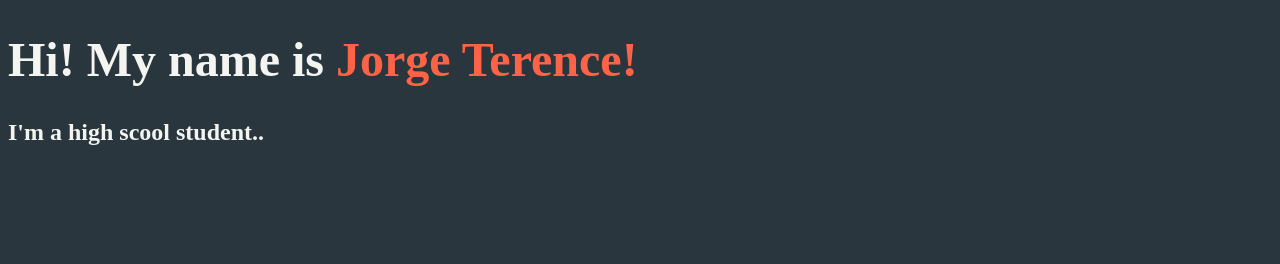
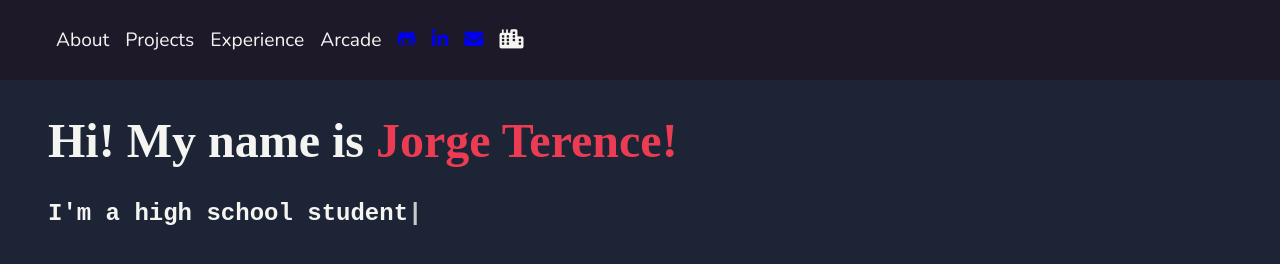
Before and after one commit to JorgeTerence/jorgeterence.github.io, a plain HTML site: page index.html in a window 1280 px wide. Drawn offline with nearby package versions, Linux system fonts and the light colour scheme; a web font is replaced by a local one.

Commit message:
Added some links 🔗 and font awesome icons

```diff
--- a/css/main.css
+++ b/css/main.css
@@ -1,8 +1,41 @@
-@import url(https://fonts.bunny.net/css?family=swanky-and-moo-moo:400);
+@import url(https://fonts.bunny.net/css?family=fira-mono:400,700|nunito:400,400i,700,700i|swanky-and-moo-moo:400);
+
+:root {
+  --bg-100: hsl(258, 24%, 13%);
+  --bg-200: hsl(220, 32%, 16%);
+  --bg-300: hsl(200, 20%, 20%);
+
+  --fg-300: hsl(60, 10%, 95%);
+
+  --accent-200: hsl(352, 82%, 58%);
+}
 
 body {
-  background-color: hsl(200, 20%, 20%);
-  color: hsl(60, 10%, 95%);
+  background-color: var(--bg-200);
+  color: var(--fg-300);
+  margin: 0;
+}
+
+nav {
+  padding: 0.5rem 1rem;
+  background-color: var(--bg-100);
+}
+
+nav ul {
+  display: flex;
+  list-style: none;
+  gap: 1rem;
+  font-family: 'Nunito', 'Gill Sans', Calibri, sans-serif;
+  font-size: 1.2em;
+}
+
+.icon {
+  width: 20px;
+  background-color: var(--fg-300);
+}
+
+.welcome {
+  padding-left: 3rem;
 }
 
 h1 {
@@ -11,5 +44,24 @@ h1 {
 }
 
 .name {
-  color: tomato;
+  color: var(--accent-200);
 }
+
+#greeting {
+  font-family: 'Fira Mono', 'Courier New', Courier, monospace;
+}
+
+#greeting::after {
+  content: "|";
+  opacity: 0.8;
+}
+
+#greeting.blink::after {
+  animation: blink 1s cubic-bezier(0.075, 0.82, 0.165, 1) 10ms infinite;
+}
+
+@keyframes blink {
+  0% { opacity: 1; }
+  50% { opacity: 0; }
+  100% { opacity: 1; }
+}
--- a/index.html
+++ b/index.html
@@ -7,10 +7,26 @@
     <script src="js/main.js" defer></script>
     <link rel="stylesheet" href="css/main.css">
     <link rel="shortcut icon" href="assets/profile.png" type="image/x-icon" />
+    <script src="https://kit.fontawesome.com/931f823517.js" crossorigin="anonymous"></script>
     <title>Jorge Terence</title>
   </head>
   <body>
-    <h1>Hi! My name is <span class="name">Jorge Terence!</span></h1>
-    <h2 id="greeting"></h2>
+    <nav>
+      <ul>
+        <li>About</li>
+        <li>Projects</li>
+        <li>Experience</li>
+        <li>Arcade</li>
+
+        <li><a href="https://github.com/JorgeTerence"><i class="fa-brands fa-github-alt" title="github profile"></i></a></li>
+        <li><a href="https://www.linkedin.com/in/jorge-terence-santana-545831197"><i class="fa-brands fa-linkedin-in" title="LinkedIn profile"></i></a></li>
+        <li><a href="mailto:jorge.terence@outlook.com"><i class="fa-solid fa-envelope" title="e-mail"></i></a></li>
+        <li><i class="fa-solid fa-city" title="neocities projects"></i></li>
+      </ul>
+    </nav>
+    <div class="welcome">
+      <h1>Hi! My name is <span class="name">Jorge Terence!</span></h1>
+      <h2 id="greeting" class="blink"></h2>
+    </div>
   </body>
 </html>
--- a/js/main.js
+++ b/js/main.js
@@ -1,23 +1,28 @@
 const greeting = document.querySelector("#greeting");
+const themeToggle = document.querySelector(".theme-toggle")
 
 const delay = (ms) => new Promise((r) => setTimeout(r, ms));
 
 document.addEventListener("DOMContentLoaded", async () => {
   const steps = [
-    "I'm a high scool student...",
-    "I love cats ᓚᘏᗢ",
+    "I'm a high school student...",
+    "I love cats and programming ᓚᘏᗢ",
     "Leave a star ⭐",
     "¯\\_(ツ)_/¯",
   ];
 
+  await delay(800);
+
   for (const s of steps) {
+    greeting.classList.remove("blink");
     greeting.innerHTML = "";
 
     for (const c of s) {
       greeting.innerHTML += c;
-      await delay(200);
+      await delay(170);
     }
 
+    greeting.classList.add("blink");
     await delay(2000);
   }
 });
```
